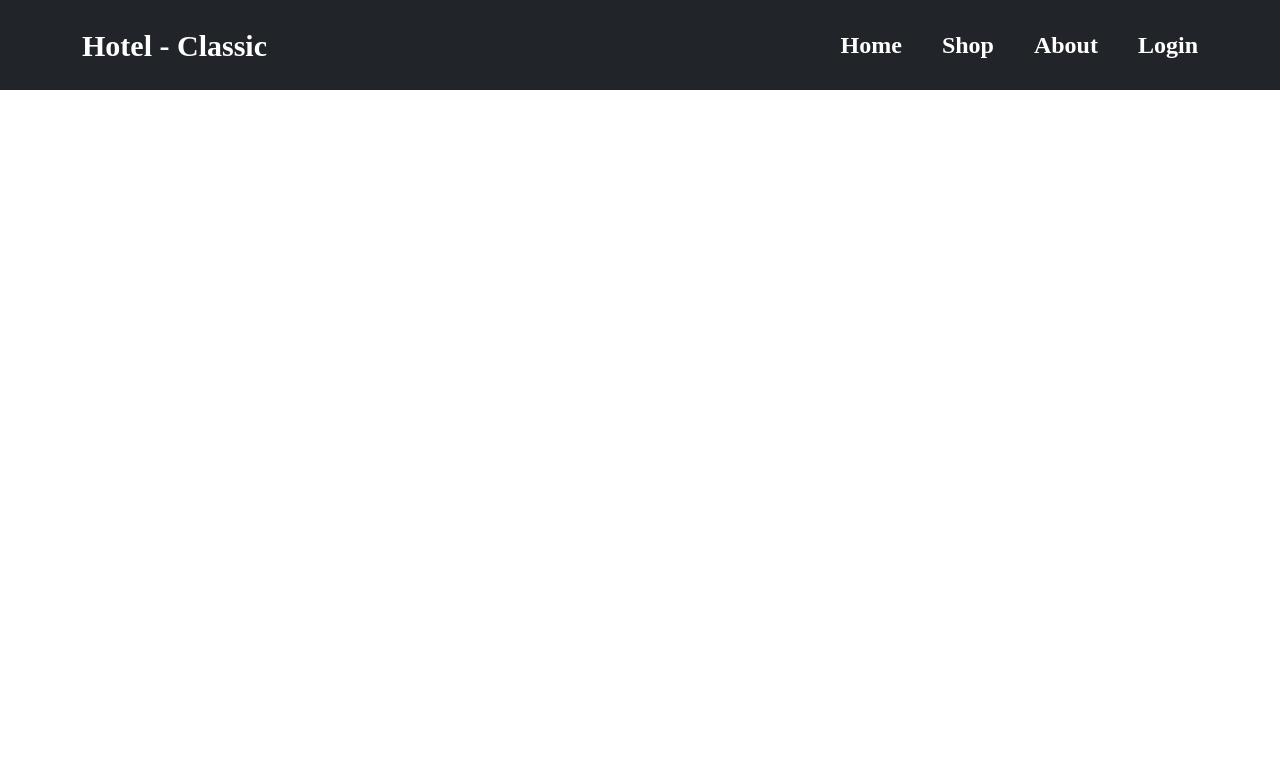
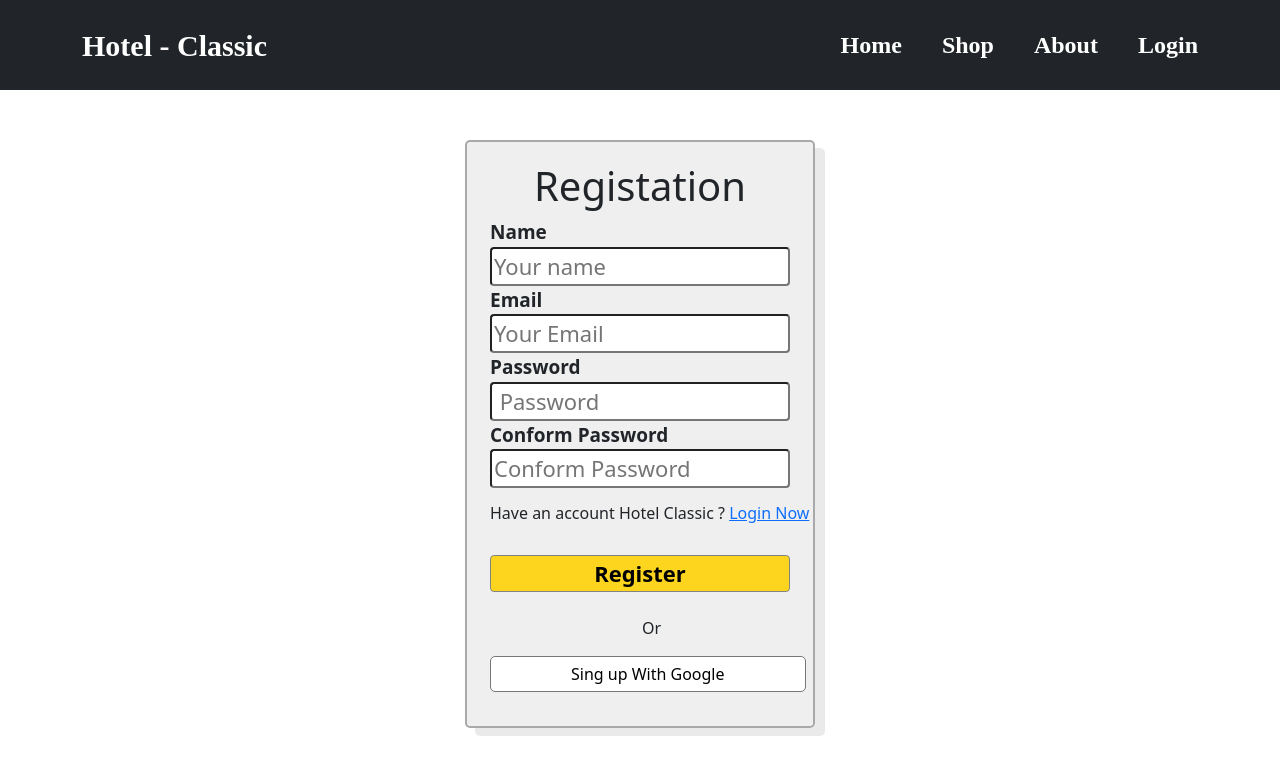
Before and after one commit to Habib710/Hotel-classic-full-project-, a React (Create React App) app: page /register in a window 1280 px wide. Shown: the top 774 px of the page. Built offline with nearby package versions, Linux system fonts and the light colour scheme; no server answers.

Commit message:
login and register part compeleted

```diff
--- a/package.json
+++ b/package.json
@@ -5,9 +5,11 @@
   "dependencies": {
     "bootstrap": "^5.1.3",
     "cra-template": "1.1.3",
+    "firebase": "^9.6.10",
     "react": "^18.0.0",
     "react-bootstrap": "^2.2.3",
     "react-dom": "^18.0.0",
+    "react-firebase-hooks": "^5.0.3",
     "react-router-dom": "^6.3.0",
     "react-scripts": "5.0.0",
     "web-vitals": "^2.1.4"
--- a/src/App.js
+++ b/src/App.js
@@ -6,6 +6,8 @@ import Shop from './Component/Shop/Shop';
 import About from './Component/About/About'
 import Login from './Component/Login/Login'
 import Header from './Component/header/Header';
+import Registation from './Component/register/Registation';
+import RequerAuth from './Component/RequerAuth/RequerAuth';
 
 function App() {
   return (
@@ -13,9 +15,15 @@ function App() {
       <Header></Header>
      <Routes>
        <Route path='/' element={<Home></Home>}></Route>
-       <Route path='/shop' element={<Shop></Shop>}></Route>
+       <Route path='/shop' element={
+         <RequerAuth>
+          <Shop></Shop>
+         </RequerAuth>
+
+       }></Route>
        <Route path='/about' element={<About></About>}></Route>
        <Route path='/login' element={<Login></Login>}></Route>
+       <Route path='/register' element={<Registation></Registation>}></Route>
 
 
      </Routes>
--- a/src/Component/Login/Login.js
+++ b/src/Component/Login/Login.js
@@ -1,26 +1,73 @@
-import React from 'react';
+import React, { useState } from 'react';
+import { Link, useNavigate } from 'react-router-dom';
 import './Login.css'
+import { useAuthState, useSignInWithEmailAndPassword } from 'react-firebase-hooks/auth';
+import auth from '../../firebase.init';
 
 const Login = () => {
+    const [email, setemail] = useState('');
+    const [password, setpassword] = useState('');
+
+    const naviget=useNavigate();
+
+    const [
+        signInWithEmailAndPassword,
+        user,
+        loading,
+        error,
+      ] = useSignInWithEmailAndPassword(auth);
+
+
+
+
+    const hendlemail=event=>{
+        const useremail=event.target.value;
+    setemail(useremail);
+    }
+    const hendlpassword=event=>{
+        const userpassword=event.target.value;
+      setpassword(userpassword);
+    }
+
+
+    const handelesubmit= event => {
+        event.preventDefault();
+
+        signInWithEmailAndPassword(email, password);
+    }
+    if(user){
+        naviget('/')
+    }
+
     return (
         <div className='par'>
 
             <div className=' login-from '>
                 <h1 className='text-center'>Login</h1>
-                <form  className='form my-3'>
+                <form onSubmit={handelesubmit} className='form my-3'>
                     <label htmlFor="Email">Email</label>
                     <br />
-                    <input type="email"  placeholder='Your Email'/>
+                    <input onBlur={hendlemail} type="email"  placeholder='Your Email'/>
                     <br />
                     <label htmlFor="Password" >Password</label>
                     <br />
-                    <input type="Password" placeholder='Your Password' />
+                    <input onBlur={hendlpassword} type="Password" placeholder='Your Password' />
                     <br />
-                    <h6 className='mt-3'>New to Hotel Classic ? <a href="#w">Register Now </a></h6>
+                    {
+                        loading? <p>loading............</p>:''
+                    }
+                    {
+                       error? <p>Error: {error.message}</p> :''
+                    }
+
+
+
+                    <h6 className='mt-3'>New to Hotel Classic ? <Link to="/register">Register Now </Link></h6>
 
                    <br />
 
-                    <input className='button' type="submit"  />
+
+                    <input className='button' type="submit" value='Login'  />
 
                     <br />
                     <br />
--- /dev/null
+++ b/src/Component/RequerAuth/RequerAuth.js
@@ -0,0 +1,16 @@
+import React from 'react';
+import { useAuthState } from 'react-firebase-hooks/auth';
+import { Navigate, useLocation } from 'react-router-dom';
+import auth from '../../firebase.init';
+
+const RequerAuth = ({children}) => {
+
+    const [user]=useAuthState(auth);
+    const location=useLocation();
+    if(!user){
+        return <Navigate to='/login' state={{from:location}} replace></Navigate>
+    }
+    return children;
+};
+
+export default RequerAuth;
--- a/src/Component/cart/Cart.css
+++ b/src/Component/cart/Cart.css
@@ -2,9 +2,31 @@
     padding: 15px;
     border: 2px solid rgb(206, 206, 206);
     margin: 5px;
+    border-radius: 10px;
     width: 450px;
+    background-color: rgb(241, 241, 241);
 }
+.csss-btn{
+    background-color: rgb(12, 12, 12);
+    padding: 5px 25px;
+    border: 1px solid black;
+    border-radius: 5px;
+    color: rgb(255, 255, 255);
+    font-weight: 600;
 
+}
+.csss-btn:hover{
+    background-color: rgb(253, 160, 21);
+    transition: .4s;
+    color: black;
+    font-weight: 600;
+}
+.csss{
+    text-decoration: none;
+    font-weight: 500;
+    color: rgb(255, 255, 255);
+
+}
 
 
 
--- a/src/Component/cart/Cart.js
+++ b/src/Component/cart/Cart.js
@@ -3,7 +3,7 @@ import { Link } from 'react-router-dom';
 import './Cart.css'
 
 const Cart = (props) => {
-    const {name ,company,balance,picture,about}=props.data;
+    const {name ,company,balance,picture}=props.data;
 
 
 
@@ -13,7 +13,8 @@ const Cart = (props) => {
             <h3 className='pt-3'>Name:{name}</h3>
             <h5>Brand:{company}</h5>
             <h6>Rent:{balance}</h6>
-            <button  className='btn bg-primary text-white'>add to cart</button>
+
+              <Link className='text-white csss ' to='/shop'><button  className=' csss-btn'>add to cart </button></Link>
 
 
         </div>
--- a/src/Component/header/Header.js
+++ b/src/Component/header/Header.js
@@ -1,9 +1,18 @@
+import { signOut } from 'firebase/auth';
 import React from 'react';
 import { Container, Nav, Navbar } from 'react-bootstrap';
+import { useAuthState } from 'react-firebase-hooks/auth';
 import { Link } from 'react-router-dom';
+import auth from '../../firebase.init';
 import './Header.css'
 
 const Header = () => {
+  const [user]=useAuthState(auth);
+  const hendlesingout=()=>{
+    signOut(auth)
+
+
+  }
     return (
 
 
@@ -22,8 +31,13 @@ const Header = () => {
 
         <Link to="/about">About</Link>
 
+        {user?
+        <button className='ms-4 btn bg-light fw-bold '  onClick={hendlesingout}>Sing out</button>
+
+
+        :
         <Link to="/login">Login</Link>
-
+      }
       </Nav>
     </Navbar.Collapse>
   </Container>
--- /dev/null
+++ b/src/Component/register/Registation.js
@@ -0,0 +1,122 @@
+import React, { useState } from 'react';
+import { Link, useNavigate } from 'react-router-dom';
+import { useCreateUserWithEmailAndPassword } from 'react-firebase-hooks/auth';
+
+import auth from '../../firebase.init';
+
+
+const Registation = () =>{
+    const naviget=useNavigate();
+
+    const [email,setemail]=useState('');
+
+    const [password,setpassword]=useState('');
+
+    const [conpassword,setconpassword]=useState('');
+    const [error ,seterror]=useState('');
+
+    const [
+        createUserWithEmailAndPassword,
+        user,
+
+      ] = useCreateUserWithEmailAndPassword(auth);
+
+
+
+
+
+    const hendlname=event=>{
+        const username=event.target.value;
+        console.log(username);
+
+    }
+
+        const hendlemail=event=>{
+            const useremail=event.target.value;
+        setemail(useremail);
+        }
+        const hendlpassword=event=>{
+            const userpassword=event.target.value;
+          setpassword(userpassword);
+        }
+        const hendlconpassword=event=>{
+
+            const userconpassword=event.target.value;
+
+
+            setconpassword(userconpassword);
+        }
+        if(user){
+            naviget('/')
+        }
+
+            const hendlesummit=event=>{
+                event.preventDefault();
+                if(password !== conpassword){
+                    seterror("Your two password didn't match !!")
+                    return
+
+                }
+                if(password.length <5){
+                    seterror("Your password less then 5 letter !!")
+                    return
+
+                }
+                createUserWithEmailAndPassword(email , password)
+                .then(res=>{
+                    const user=res.user;
+                    console.log(user);
+                })
+
+
+            }
+
+
+
+
+    return (
+        <div className='par'>
+
+
+            <div className=' login-from '>
+                <h1 className='text-center'>Registation</h1>
+                <form onSubmit={hendlesummit} className='form my-1'>
+                    <label htmlFor="name">Name</label>
+                    <input onBlur={hendlname} type="text"  placeholder='Your name' required/>
+                    <label htmlFor="Email">Email</label>
+                    <br />
+                    <input onBlur={hendlemail} type="email"  placeholder='Your Email'required/>
+                    <br />
+                    <label htmlFor="Password" >Password</label>
+                    <br />
+                    <input onBlur={hendlpassword} type="Password" placeholder=' Password' required/>
+                    <br />
+                    <label htmlFor="Password" >Conform Password</label>
+                    <br />
+                    <input onBlur={hendlconpassword} type="Password" placeholder='Conform Password' required/>
+                    <br />
+
+                    <h6 className='mt-3'>Have an account Hotel Classic ? <Link to="/login">Login Now </Link></h6>
+
+                   <br />
+                   {
+                       error?<span className='colors'>{error}</span>:''
+                   }
+
+                    <input className='button' type="submit" value='Register' />
+
+                    <br />
+                    <br />
+                    <p className='text-center'>Or</p>
+
+                    <button  className='buttonss'>Sing up With Google</button>
+
+
+                </form>
+
+            </div>
+        </div>
+    );
+};
+
+export default Registation;
--- /dev/null
+++ b/src/firebase.init.js
@@ -0,0 +1,20 @@
+// Import the functions you need from the SDKs you need
+import { initializeApp } from "firebase/app";
+import {getAuth} from 'firebase/auth'
+// TODO: Add SDKs for Firebase products that you want to use
+// https://firebase.google.com/docs/web/setup#available-libraries
+
+// Your web app's Firebase configuration
+const firebaseConfig = {
+  apiKey: "AIzaSyAOyihsv9qDSGLXjLKAM1GaQFd3s0GOF7c",
+  authDomain: "hotel-classic.firebaseapp.com",
+  projectId: "hotel-classic",
+  storageBucket: "hotel-classic.appspot.com",
+  messagingSenderId: "194723282545",
+  appId: "1:194723282545:web:b01751ce6393e924db65d0"
+};
+
+// Initialize Firebase
+const app = initializeApp(firebaseConfig);
+const auth= getAuth(app);
+export default auth;
```
Also changed, not shown: 1 other file (tests, documents, lock files or other folders).
